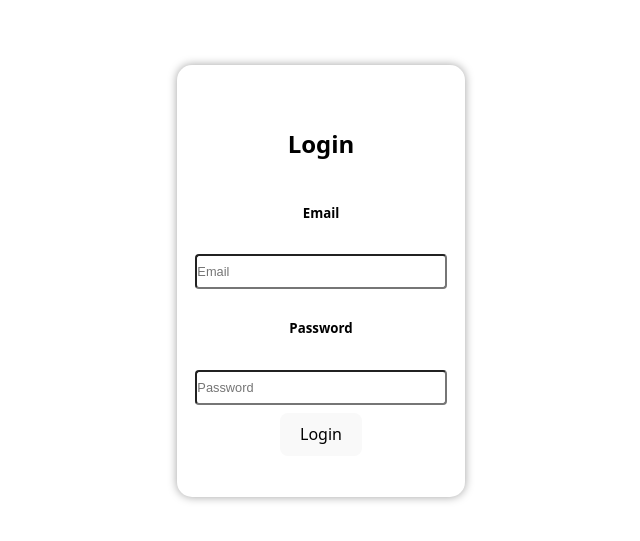
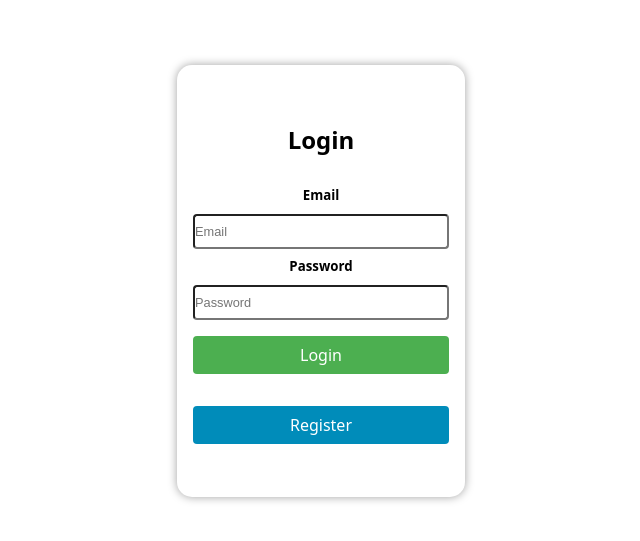
Before and after one commit to ElPeppi/ToDo, a React (Vite) app: page / in a window 1280 px wide. Shown: the part 119-660 px from the top of the page, without its empty margins (319-959 px from the left). Built offline with nearby package versions, Linux system fonts and the light colour scheme.

Commit message:
feat: temporaly finish login and register, now we have the button logout

```diff
--- a/src/pages/LoginRegister.tsx
+++ b/src/pages/LoginRegister.tsx
@@ -8,7 +8,7 @@ function LoginRegister() {
   const [password, setPassword] = useState("");
   const [passwordR, setPasswordR] = useState("");
   const [emailR, setEmailR] = useState("");
-  const [fullName, setFullName] = useState("");
+  const [flipped, setFlipped] = useState(false); // 🔹 controla el giro
 
   // 🟢 Verificar sesión activa o refrescar token
   useEffect(() => {
@@ -16,18 +16,15 @@ function LoginRegister() {
       const token = localStorage.getItem("accessToken");
       const refreshToken = localStorage.getItem("refreshToken");
 
-      if (!token) return; // no hay sesión previa
+      if (!token) return;
 
-      // Intentar verificar token
       const response = await fetch("http://localhost:4000/api/auth/verify", {
         headers: { Authorization: `Bearer ${token}` },
       });
 
       if (response.ok) {
-        console.log("✅ Sesión válida, redirigiendo...");
         navigate("/ToDo");
       } else if (refreshToken) {
-        // Intentar refrescar token si el actual expiró
         const refreshRes = await fetch("http://localhost:4000/api/auth/refresh", {
           method: "POST",
           headers: { "Content-Type": "application/json" },
@@ -37,16 +34,13 @@ function LoginRegister() {
         if (refreshRes.ok) {
           const newData = await refreshRes.json();
           localStorage.setItem("accessToken", newData.accessToken);
-          console.log("♻️ Token renovado, redirigiendo...");
           navigate("/ToDo");
         } else {
-          console.log("⚠️ Tokens expirados, el usuario debe volver a loguearse");
           localStorage.removeItem("accessToken");
           localStorage.removeItem("refreshToken");
         }
       }
     };
-
     verificarSesion();
   }, [navigate]);
 
@@ -64,7 +58,6 @@ function LoginRegister() {
       if (response.ok) {
         localStorage.setItem("accessToken", data.accessToken);
         localStorage.setItem("refreshToken", data.refreshToken);
-        console.log("✅ Inicio de sesión exitoso");
         navigate("/ToDo");
       } else {
         console.error("❌ Error en login:", data.message);
@@ -82,7 +75,7 @@ function LoginRegister() {
         method: "POST",
         headers: { "Content-Type": "application/json" },
         body: JSON.stringify({
-          name: fullName,
+          name: null,
           email: emailR,
           password: passwordR,
         }),
@@ -91,7 +84,7 @@ function LoginRegister() {
       const data = await response.json();
       if (response.ok) {
         console.log("✅ Registro exitoso:", data);
-        navigate("/");
+        setFlipped(false); // 🔹 volver a la vista login
       } else {
         console.error("❌ Error en registro:", data.message);
       }
@@ -102,7 +95,8 @@ function LoginRegister() {
 
   return (
     <div className="logContainer">
-      <div className="cards">
+      <div className={`cards ${flipped ? "flipped" : ""}`}>
+        {/* LOGIN */}
         <div className="login containers">
           <h2>Login</h2>
           <form onSubmit={handleLogin}>
@@ -123,20 +117,20 @@ function LoginRegister() {
               onChange={(e) => setPassword(e.target.value)}
             />
             <button type="submit">Login</button>
+            <button
+              type="button"
+              className="change"
+              onClick={() => setFlipped(true)} // 🔹 girar hacia Register
+            >
+              Register
+            </button>
           </form>
         </div>
 
+        {/* REGISTER */}
         <div className="register containers">
           <h2>Register</h2>
           <form onSubmit={handleRegister}>
-            <h5>Nombre Completo</h5>
-            <input
-              className="inputLog"
-              type="text"
-              placeholder="Nombre Completo"
-              value={fullName}
-              onChange={(e) => setFullName(e.target.value)}
-            />
             <h5>Email</h5>
             <input
               className="inputLog"
@@ -153,7 +147,14 @@ function LoginRegister() {
               value={passwordR}
               onChange={(e) => setPasswordR(e.target.value)}
             />
-            <button>Register</button>
+            <button type="submit">Register</button>
+            <button
+              type="button"
+              className="change"
+              onClick={() => setFlipped(false)} // 🔹 volver al Login
+            >
+              Login
+            </button>
           </form>
         </div>
       </div>
--- a/src/pages/ToDo.tsx
+++ b/src/pages/ToDo.tsx
@@ -1,7 +1,22 @@
 
+import "../styles/todo/ToDo.css";
+import { useNavigate } from "react-router-dom";
 
-function ToDo(){
-    return(<>
+function ToDo() {
+    const navigate = useNavigate();
+
+    const handleLogout = () => {
+        localStorage.removeItem("accessToken");
+        localStorage.removeItem("refreshToken");
+        navigate("/");
+    };
+
+    return (<>
+
+    <div>
+        <h1>To-Do List</h1>
+        <button onClick={handleLogout}>Logout</button>
+    </div>
     </>);
 }
 
--- a/src/styles/login/LoginRegister.css
+++ b/src/styles/login/LoginRegister.css
@@ -1,7 +1,7 @@
 .inputLog {
     width: 100%;
     padding: 0.5rem 0;
-    margin: 0.5rem 0;
+    margin: auto;
     box-sizing: border-box;
     border-radius: 4px;
     font: 0.8rem Arial, sans-serif;
@@ -43,16 +43,28 @@
     transform: rotateY(180deg);
 }
 
-.logContainer:active .cards{
-    transform: rotateY(180deg);
+.cards {
+  width: 100%;
+  height: 100%;
+  display: flex;
+  align-items: center;
+  justify-content: center;
+  position: relative;
+  transform-style: preserve-3d;
+  transition: transform 0.6s;
 }
+
+.cards.flipped {
+  transform: rotateY(180deg);
+}
+
 
 .containers {
     display: flex;
     flex-direction: column;
     align-items: center;
     justify-content: center;
-    height: auto;
+    height:  max-content;
     background-color: white;
     color: black;
     border-radius: 15px;
@@ -62,8 +74,25 @@
     width: 20vw;
 }
 
+h5{
+    margin: 0.5rem 0;
+}
 
 
+button{
+    width: 100%;
+    padding: 0.5rem;
+    margin: 1rem 0;
+    border: none;
+    border-radius: 4px;
+    background-color: #4CAF50;
+    color: white;
+    font-size: 1rem;
+    cursor: pointer;
+}
+button.change{
+    background-color: #008CBA;
+}
 input:focus {
     outline: none;
     border: none;
```
Also changed, not shown: src/styles/todo/ToDo.css (added).
